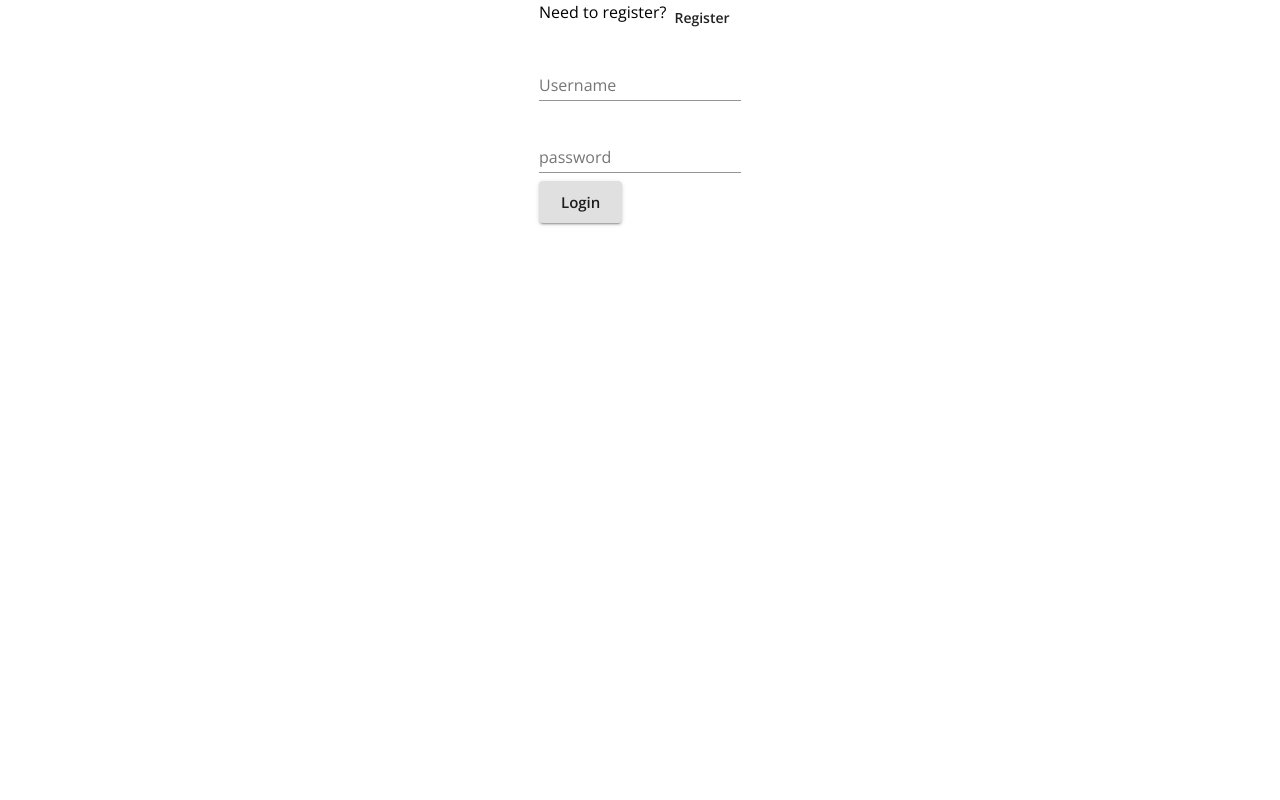
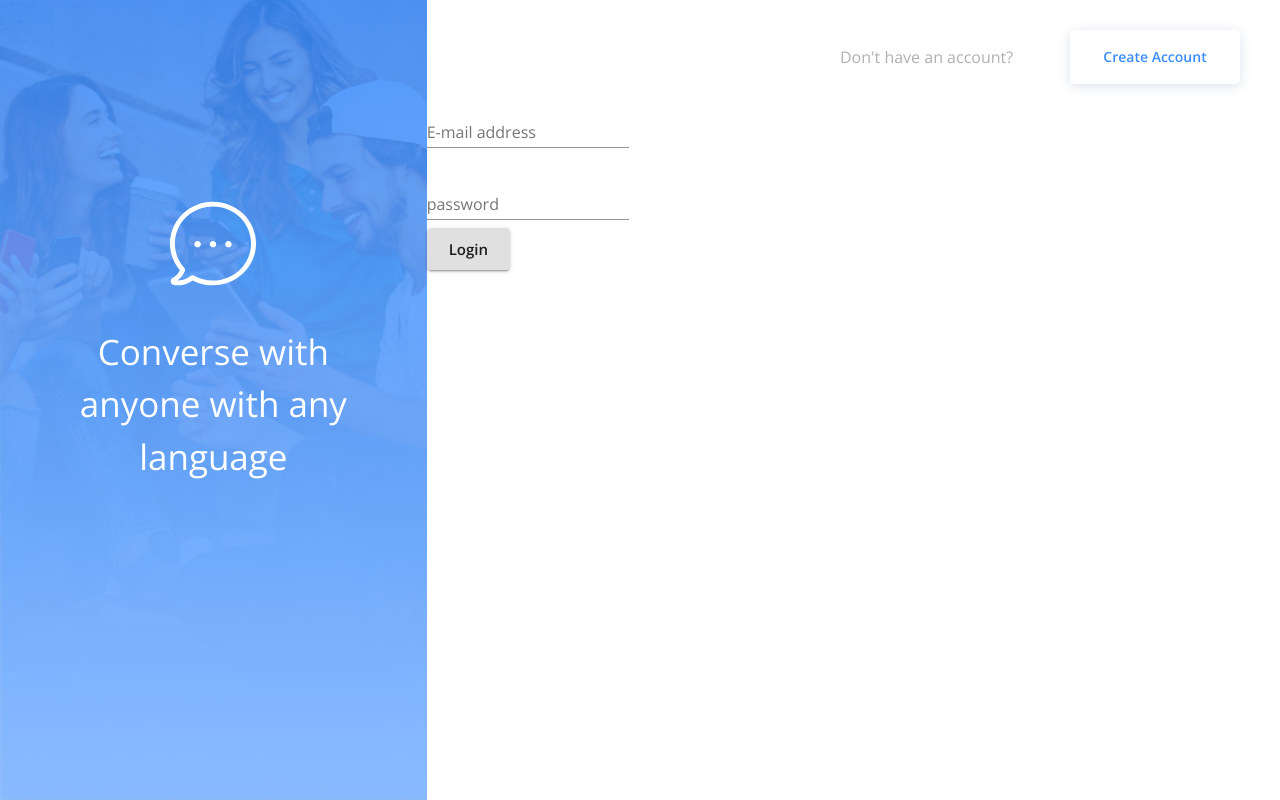
Before and after one commit to asendice/3635a5, a React (Create React App) app in the folder client/: page /register in a window 1280 px wide. Both pictures are taken after a click on the button "Login". Built offline with nearby package versions, Linux system fonts and the light colour scheme; no server answers.

Commit message:
SideBanner and Header Components

```diff
--- /dev/null
+++ b/client/src/components/AccountEntry/Header.js
@@ -0,0 +1,44 @@
+import React from "react";
+import { useHistory } from "react-router-dom";
+import { Box, Typography, Button } from "@material-ui/core";
+import { makeStyles } from "@material-ui/core/styles";
+
+const useStyles = makeStyles(() => ({
+  root: {
+    width: 400,
+    display: "flex",
+    alignItems: "center",
+    justifyContent: "space-between",
+    marginLeft: "auto",
+    marginRight: 40,
+    marginTop: 30,
+  },
+
+  text: {
+    color: "#B0B0B0"
+  },
+
+  btn: {
+    color: "#3A8DFF",
+    width: 170,
+    height: 54,
+    boxShadow: "0px 2px 12px rgba(74, 106, 149, 0.2)",
+    borderRadius: 5,
+  }
+
+}))
+
+const Header = (props) => {
+  const classes = useStyles();
+  const history = useHistory();
+  const { text, route, btnText } = props;
+  return (
+    <Box className={classes.root}>
+      <Typography className={classes.text}>{text}</Typography>
+      <Button className={classes.btn} onClick={() => history.push(`/${route}`)}>{btnText}</Button>
+    </Box>
+  )
+
+}
+
+export default Header;
--- a/client/src/Login.js
+++ b/client/src/components/AccountEntry/Login.js
@@ -3,15 +3,25 @@ import { Redirect, useHistory } from "react-router-dom";
 import { connect } from "react-redux";
 import {
   Grid,
-  Box,
   Typography,
   Button,
   FormControl,
   TextField,
 } from "@material-ui/core";
-import { login } from "./store/utils/thunkCreators";
+import { login } from "../../store/utils/thunkCreators";
+import SideBanner from "./SideBanner";
+import Header from "./Header";
+import { makeStyles } from "@material-ui/core/styles";
+
+const useStyles = makeStyles(() => ({
+  formContainer: {
+
+  },
+
+}))
 
 const Login = (props) => {
+  const classes = useStyles();
   const history = useHistory();
   const { user, login } = props;
 
@@ -28,19 +38,21 @@ const Login = (props) => {
   }
 
   return (
-    <Grid container justify="center">
-      <Box>
-        <Grid container item>
-          <Typography>Need to register?</Typography>
-          <Button onClick={() => history.push("/register")}>Register</Button>
-        </Grid>
+    <Grid container>
+      <SideBanner />
+      <Grid sm={8} className={classes.formContainer} >
+        <Header
+          text="Don't have an account?"
+          btnText="Create Account"
+          route="register"
+         />
         <form onSubmit={handleLogin}>
           <Grid>
             <Grid>
               <FormControl margin="normal" required>
                 <TextField
                   aria-label="username"
-                  label="Username"
+                  label="E-mail address"
                   name="username"
                   type="text"
                 />
@@ -49,7 +61,7 @@ const Login = (props) => {
             <FormControl margin="normal" required>
               <TextField
                 label="password"
-                aria-label="password"
+                aria-label="Password"
                 type="password"
                 name="password"
               />
@@ -61,7 +73,7 @@ const Login = (props) => {
             </Grid>
           </Grid>
         </form>
-      </Box>
+      </Grid>
     </Grid>
   );
 };
--- /dev/null
+++ b/client/src/components/AccountEntry/SideBanner.js
@@ -0,0 +1,48 @@
+import React from "react";
+import { Box, Typography, Grid } from "@material-ui/core";
+import { makeStyles } from "@material-ui/core/styles";
+import bgImg from "../../images/bg-img.png";
+import bubble from "../../icons/bubble.svg";
+
+const useStyles = makeStyles(() => ({
+  root: {
+    height: "100vh",
+    background: `linear-gradient(180deg, rgba(58, 141, 255, .85) 0%, rgba(134, 185, 255, .85) 100%), url(${bgImg})`,
+    backgroundSize: "cover",
+  },
+  content: {
+    display: "flex",
+    flexDirection: "column",
+    alignItems: "center",
+    justifyContent: "center",
+    marginTop: "47%",
+  },
+  icon: {
+    width: 86,
+    height: 85,
+  },
+  text: {
+    marginTop: 30,
+    color: "#fff",
+    fontSize: 35,
+    textAlign: "center",
+    padding: "10px 50px"
+  }
+}))
+
+const SideBanner = () => {
+  const classes = useStyles();
+
+  return (
+    <Grid className={classes.root} xs={12} sm={4}>
+      <Box className={classes.content}>
+        <img src={bubble} alt="chat icon" className={classes.icon} />
+        <Typography className={classes.text}>
+          Converse with anyone with any language
+        </Typography>
+      </Box>
+    </Grid>
+  )
+}
+
+export default SideBanner;
--- a/client/src/Signup.js
+++ b/client/src/components/AccountEntry/Signup.js
@@ -10,10 +10,11 @@ import {
   TextField,
   FormHelperText,
 } from "@material-ui/core";
-import { register } from "./store/utils/thunkCreators";
+import { register } from "../../store/utils/thunkCreators";
+import SideBanner from "./SideBanner";
+import Header from "./Header";
 
 const Login = (props) => {
-  const history = useHistory();
   const { user, register } = props;
   const [formErrorMessage, setFormErrorMessage] = useState({});
 
@@ -38,11 +39,9 @@ const Login = (props) => {
 
   return (
     <Grid container justify="center">
-      <Box>
-        <Grid container item>
-          <Typography>Need to log in?</Typography>
-          <Button onClick={() => history.push("/login")}>Login</Button>
-        </Grid>
+      <SideBanner />
+      <Grid md={8}>
+        <Header text="Already have an account?" btnText="Login" route="login" />
         <form onSubmit={handleRegister}>
           <Grid>
             <Grid>
@@ -102,7 +101,7 @@ const Login = (props) => {
             </Button>
           </Grid>
         </form>
-      </Box>
+      </Grid>
     </Grid>
   );
 };
--- a/client/src/index.css
+++ b/client/src/index.css
@@ -4,6 +4,7 @@ body {
     "Cantarell", "Fira Sans", "Droid Sans", "Helvetica Neue", sans-serif;
   -webkit-font-smoothing: antialiased;
   -moz-osx-font-smoothing: grayscale;
+  box-sizing: border-box;
 }
 
 code {
--- a/client/src/routes.js
+++ b/client/src/routes.js
@@ -2,8 +2,8 @@ import React, { useEffect, useState } from "react";
 import { Route, Switch, withRouter } from "react-router-dom";
 import { connect } from "react-redux";
 import { fetchUser } from "./store/utils/thunkCreators";
-import Signup from "./Signup.js";
-import Login from "./Login.js";
+import Signup from "./components/AccountEntry/Signup";
+import Login from "./components/AccountEntry/Login";
 import { Home, SnackbarError } from "./components";
 
 const Routes = (props) => {
```
Also changed, not shown: client/src/icons/bubble.svg (added), client/src/images/bg-img.png (added).
